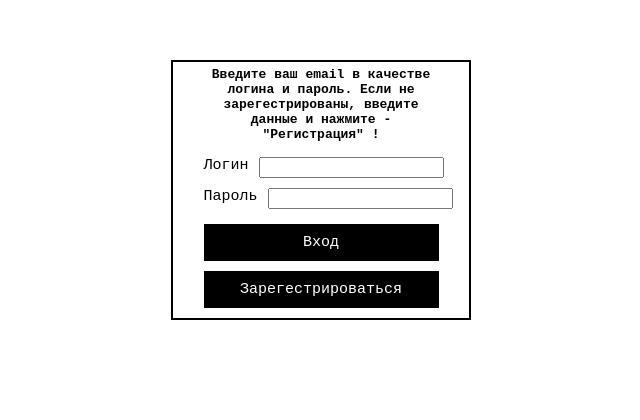
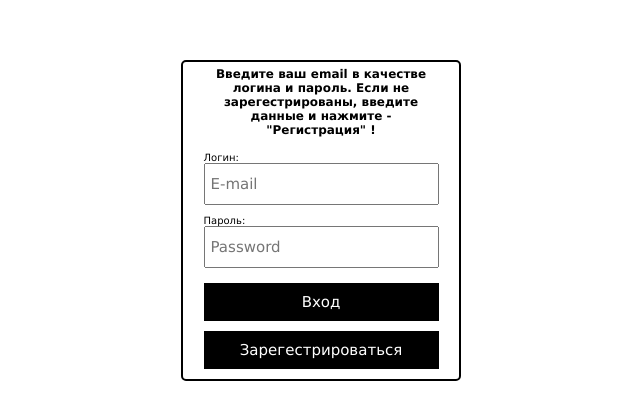
Before and after one commit to JhonySmith/edison, a React (Create React App) app: page / in a window 1280 px wide. Shown: the part 140-560 px from the top of the page, without its empty margins (319-959 px from the left). Built offline with nearby package versions, Linux system fonts and the light colour scheme; the HTML template or start-up script is replaced by a standard one.

Commit message:
Валидация форм

```diff
--- a/public/style.css
+++ b/public/style.css
@@ -17,12 +17,13 @@ body {
   margin: 0 auto;
 
   border: 2px solid black;
+  border-radius: 5px;
 
   color: black;
 }
 
 .form--auth {
-  width: 300px;
+  width: 280px;
   margin-top: 200px;
 }
 
@@ -35,10 +36,16 @@ body {
   padding: 10px;
 
   font-size: 15px;
-  font-family: 'Courier New', Courier, monospace;
+  font-family: 'Lucida Sans', 'Lucida Sans Regular', 'Lucida Grande', 'Lucida Sans Unicode', Geneva, Verdana, sans-serif;
 
   color: white;
   background-color: black;
+
+  cursor: pointer;
+}
+
+.button:hover {
+  opacity: 0.8;
 }
 
 .button--auth {
@@ -47,10 +54,11 @@ body {
 
 .label {
   display: flex;
+  flex-direction: column;
   justify-content: space-between;
   align-content: center;
-  font-size: 15px;
-  font-family: 'Courier New', Courier, monospace;
+  font-size: 10px;
+  font-family: 'Lucida Sans', 'Lucida Sans Regular', 'Lucida Grande', 'Lucida Sans Unicode', Geneva, Verdana, sans-serif
 }
 
 .label--auth {
@@ -60,12 +68,19 @@ body {
 
 .input {
   margin-bottom: 10px;
-  margin-left: 10px;
+
+  padding-top: 10px;
+  padding-bottom: 10px;
+  padding-left: 5px;
+
+  font-size: 15px;
+  font-family: 'Lucida Sans', 'Lucida Sans Regular', 'Lucida Grande', 'Lucida Sans Unicode', Geneva, Verdana, sans-serif;
+
 }
 
 .bold-text {
-  font-family: 'Courier New', Courier, monospace;
-  font-size: 13px;
+  font-family: 'Lucida Sans', 'Lucida Sans Regular', 'Lucida Grande', 'Lucida Sans Unicode', Geneva, Verdana, sans-serif;
+  font-size: 12px;
 }
 
 .bold-text--auth {
--- a/src/components/authorization.jsx
+++ b/src/components/authorization.jsx
@@ -8,8 +8,43 @@ class Authorization extends React.Component {
       login: '',
       password: '',
       id: '',
-      notValid: false,
+      notValid: 0,
     };
+  }
+
+  userLoginHandler() {
+    const { firebaseApp, authEndHandler } = this.props;
+
+    firebaseApp
+      .auth()
+      .signInWithEmailAndPassword(this.state.login, this.state.password)
+      .then(() => {
+        this.setState({ id: firebaseApp.auth().currentUser.uid });
+        authEndHandler(this.state.login, this.state.id);
+      })
+      .catch((error) => {
+        let errorCode = error.code;
+
+        switch (errorCode) {
+          case 'auth/user-not-found':
+            console.log(1);
+            this.setState({ notValid: 'Такого пользователя не существует' });
+            break;
+
+          case 'auth/invalid-email':
+            console.log(2);
+            this.setState({ notValid: 'Вы ввели некорректный адрес почты' });
+            break;
+
+          case 'auth/wrong-password':
+            console.log(3);
+            this.setState({ notValid: 'Проверьте правильность пароля' });
+            break;
+
+          default:
+            this.setState({ notValid: error.message });
+        }
+      });
   }
 
   render() {
@@ -20,24 +55,25 @@ class Authorization extends React.Component {
           нажмите - "Регистрация" !
         </b>
         <label htmlFor="login" className="label label--auth">
-          Логин
+          Логин:
           <input
             className="input input--auth"
             type="email"
             name="login"
+            placeholder="E-mail"
             onChange={(evt) => {
               this.setState({ login: evt.target.value });
-              this.validateDatas();
             }}
           ></input>
         </label>
 
         <label htmlFor="password" className="label label--auth">
-          Пароль
+          Пароль:
           <input
             className="input input--auth"
             type="password"
             name="password"
+            placeholder="Password"
             onChange={(evt) => this.setState({ password: evt.target.value })}
           ></input>
         </label>
@@ -56,7 +92,7 @@ class Authorization extends React.Component {
           className="button button--auth"
           onClick={(evt) => {
             evt.preventDefault();
-            this.userRegHandler();
+            this.validateDatas() && this.userRegHandler();
           }}
         >
           Зарегестрироваться
@@ -68,17 +104,6 @@ class Authorization extends React.Component {
   }
 
   // Вход с логином паролем
-  userLoginHandler() {
-    const { firebaseApp, authEndHandler } = this.props;
-
-    firebaseApp
-      .auth()
-      .signInWithEmailAndPassword(this.state.login, this.state.password)
-      .then(() => {
-        this.setState({ id: firebaseApp.auth().currentUser.uid });
-        authEndHandler(this.state.login, this.state.id);
-      });
-  }
 
   // Вход через регистрацию
   userRegHandler() {
@@ -90,17 +115,28 @@ class Authorization extends React.Component {
       .then(() => {
         this.setState({ id: firebaseApp.auth().currentUser.uid });
         authEndHandler(this.state.login, this.state.id);
+      })
+      .catch(function (error) {
+        const errorCode = error.code;
+
+        switch (errorCode) {
+          case 'auth/email-already-in-use':
+            this.setState({ notValid: 'Данный логин уже используется' });
+
+          case 'auth/invalid-email':
+            this.setState({ notValid: 'Вы ввели некорректный адрес почты' });
+        }
       });
   }
 
   validateDatas() {
-    const isValid = this.state.login.value.match(/^([\w.%+-]+)@([\w-]+\.)+([\w]{2,})$/i);
+    const isValid = this.state.login.match(/^([\w.%+-]+)@([\w-]+\.)+([\w]{2,})$/i);
 
-    if (isValid) {
-      this.setState({ notValid: false });
-    } else {
-      this.setState({ notValid: 'Вы ввели некорректные данные' });
-    }
+    isValid
+      ? this.setState({ notValid: false })
+      : this.setState({ notValid: 'Вы ввели некорректные данные' });
+
+    return isValid;
   }
 }
 
```
Also changed, not shown: 1 other file (tests, documents, lock files or other folders).
